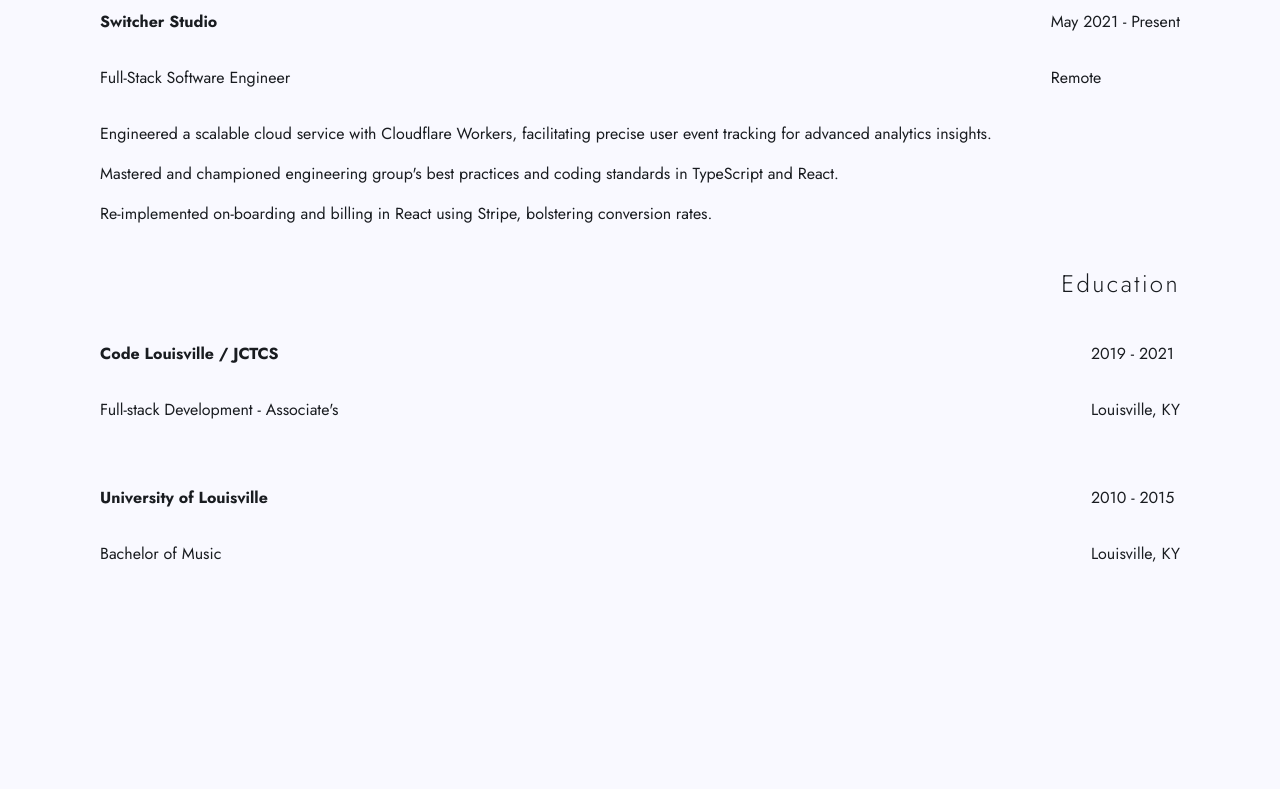
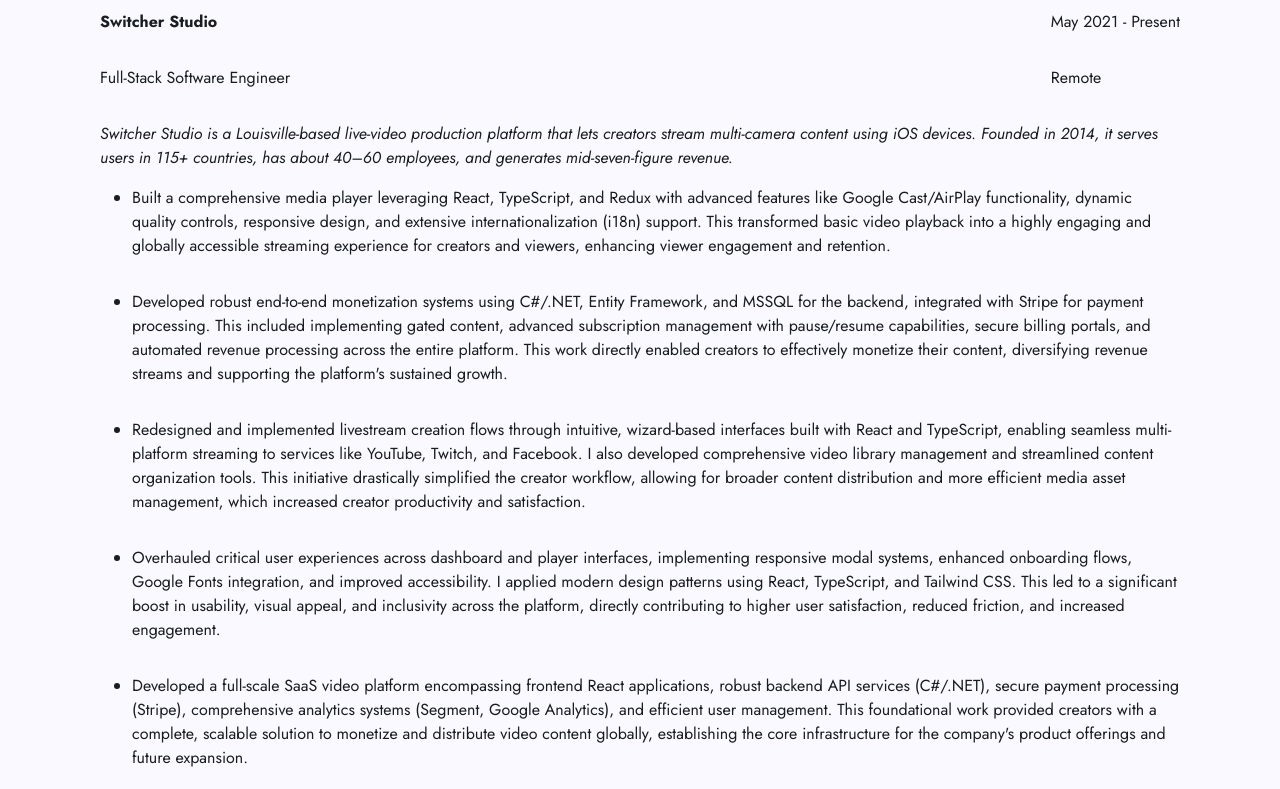
Before and after one commit to isfopo/about, a React (Vite) app: page / in a window 1280 px wide. Shown: the part 2000-2789 px from the top of the page. Built offline with nearby package versions, Linux system fonts and the light colour scheme.

Commit message:
feat: Update experience section
Updated the experience section to include a bio and a more detailed
description. Also updated the styling of the section.

```diff
--- a/src/App.tsx
+++ b/src/App.tsx
@@ -67,10 +67,13 @@
       location: "Remote",
       startDate: "May 2021",
       endDate: "Present",
+      bio: "Switcher Studio is a Louisville-based live-video production platform that lets creators stream multi-camera content using iOS devices. Founded in 2014, it serves users in 115+ countries, has about 40–60 employees, and generates mid-seven-figure revenue.",
       description: [
-        "Engineered a scalable cloud service with Cloudflare Workers, facilitating precise user event tracking for advanced analytics insights.",
-        "Mastered and championed engineering group's best practices and coding standards in TypeScript and React.",
-        "Re-implemented on-boarding and billing in React using Stripe, bolstering conversion rates.",
+        "Built a comprehensive media player leveraging React, TypeScript, and Redux with advanced features like Google Cast/AirPlay functionality, dynamic quality controls, responsive design, and extensive internationalization (i18n) support. This transformed basic video playback into a highly engaging and globally accessible streaming experience for creators and viewers, enhancing viewer engagement and retention.",
+        "Developed robust end-to-end monetization systems using C#/.NET, Entity Framework, and MSSQL for the backend, integrated with Stripe for payment processing. This included implementing gated content, advanced subscription management with pause/resume capabilities, secure billing portals, and automated revenue processing across the entire platform. This work directly enabled creators to effectively monetize their content, diversifying revenue streams and supporting the platform's sustained growth.",
+        "Redesigned and implemented livestream creation flows through intuitive, wizard-based interfaces built with React and TypeScript, enabling seamless multi-platform streaming to services like YouTube, Twitch, and Facebook. I also developed comprehensive video library management and streamlined content organization tools. This initiative drastically simplified the creator workflow, allowing for broader content distribution and more efficient media asset management, which increased creator productivity and satisfaction.",
+        "Overhauled critical user experiences across dashboard and player interfaces, implementing responsive modal systems, enhanced onboarding flows, Google Fonts integration, and improved accessibility. I applied modern design patterns using React, TypeScript, and Tailwind CSS. This led to a significant boost in usability, visual appeal, and inclusivity across the platform, directly contributing to higher user satisfaction, reduced friction, and increased engagement.",
+        "Developed a full-scale SaaS video platform encompassing frontend React applications, robust backend API services (C#/.NET), secure payment processing (Stripe), comprehensive analytics systems (Segment, Google Analytics), and efficient user management. This foundational work provided creators with a complete, scalable solution to monetize and distribute video content globally, establishing the core infrastructure for the company's product offerings and future expansion.",
       ],
     },
   ],
--- a/src/components/Section/ExperienceSection/index.module.css
+++ b/src/components/Section/ExperienceSection/index.module.css
@@ -17,15 +17,19 @@
     }
 
     .container {
+        header {
             display: grid;
             grid-template-columns: 1fr auto;
             column-gap: 1rem;
+        }
 
-    .description {
-      grid-column: 1 / -1; /* Span all columns */
-      display: flex;
-      flex-direction: column;
-      gap: 1rem;
+        ul {
+            list-style-type: disc;
+            padding-left: 2rem;
+        }
+
+        ul li {
+            margin-bottom: 2rem;
         }
     }
 }
--- a/src/components/Section/ExperienceSection/index.tsx
+++ b/src/components/Section/ExperienceSection/index.tsx
@@ -6,6 +6,7 @@
   location?: string;
   startDate: string;
   endDate?: string;
+  bio?: string;
   description?: string[];
 }
 
@@ -58,10 +59,12 @@
       location,
       startDate,
       endDate,
+      bio,
       description,
     }: { title: string; company: string } & Experience): React.ReactElement => {
       return (
         <div className={styles["container"]} key={`${company}-${title}`}>
+          <header>
             <p>
               <strong>{company}</strong>
             </p>
@@ -70,15 +73,20 @@
             </p>
             <p>{title}</p>
             <p>{location}</p>
-          <p className={styles["description"]}>
+          </header>
+          <p>
+            <i>{bio}</i>
+          </p>
+
+          <ul className={styles["description"]}>
             {description?.map((desc: string) => (
-              <span>{desc}</span>
+              <li>{desc}</li>
             ))}
-          </p>
+          </ul>
         </div>
       );
     },
-    []
+    [],
   );
 
   return (
@@ -94,12 +102,12 @@
       <div className={styles["education"]}>
         <h3>Education</h3>
         {education.map(({ degree, institution, ...props }) =>
-          item({ title: degree, company: institution, ...props })
+          item({ title: degree, company: institution, ...props }),
         )}
       </div>
       <div className={styles["volunteer"]}>
         {volunteer.map(({ role, organization, ...props }) =>
-          item({ title: role, company: organization, ...props })
+          item({ title: role, company: organization, ...props }),
         )}
       </div>
       <div className={styles["certifications"]}>
@@ -110,7 +118,7 @@
               startDate: dateIssued,
               endDate: expirationDate,
               ...props,
-            })
+            }),
         )}
       </div>
     </Section>
```
Lines whose indentation alone changed are shown as unchanged.
